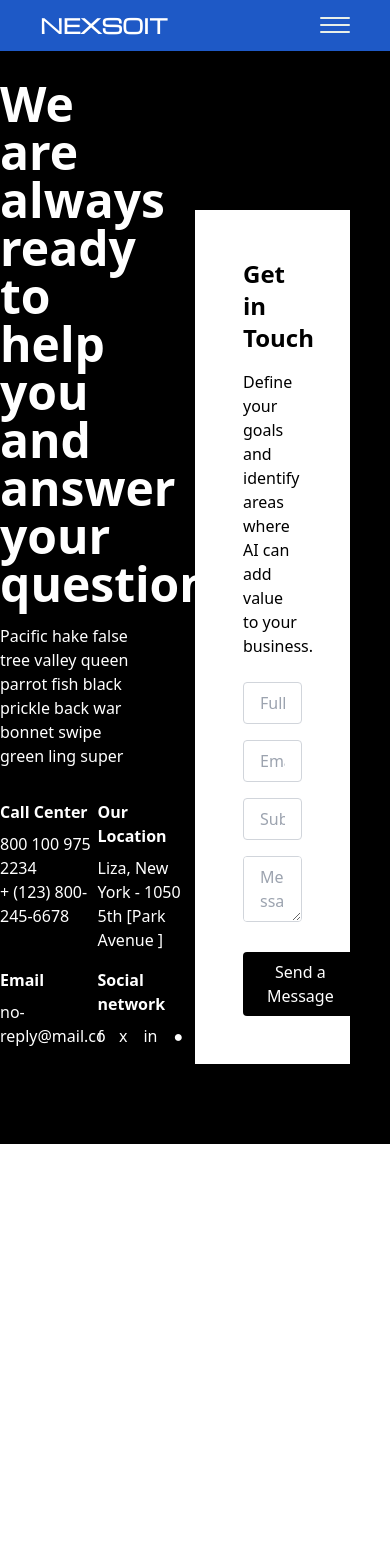
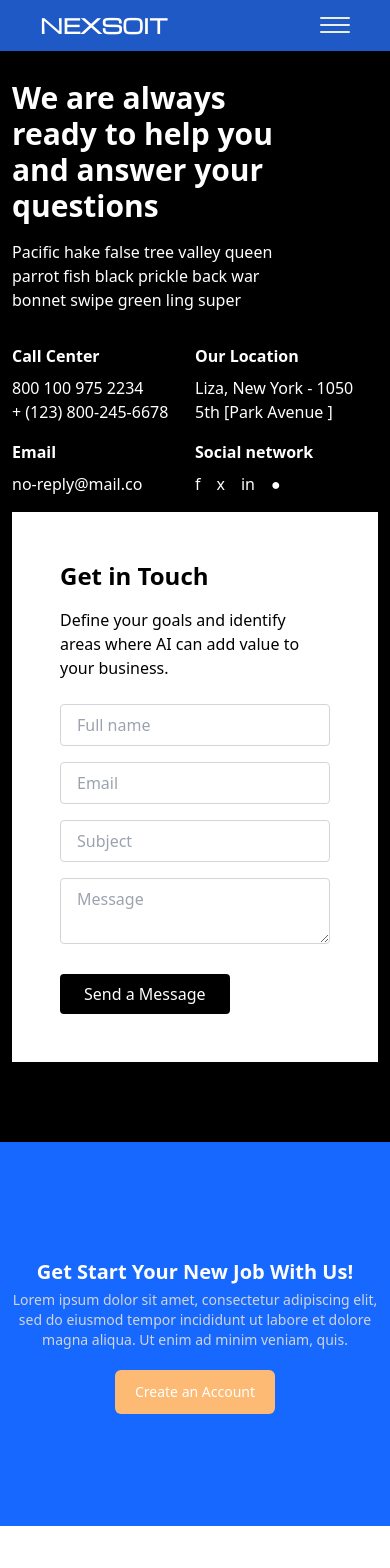
Before and after one commit to abdulkader789/nexsoit-client, a React (Vite) app: page /newcontact in a window 390 px wide. Shown: the top 1568 px of the page. Before the commit the page ends 1144 px from the top, so only its background shows below. Built offline with nearby package versions, Linux system fonts and the light colour scheme; a web font is replaced by a local one.

Commit message:
update new contact page

```diff
--- a/src/pages/NewContact.jsx
+++ b/src/pages/NewContact.jsx
@@ -1,12 +1,11 @@
 import React from "react";
-// import { FaMapMarkerAlt, FaPhoneAlt, FaEnvelope } from "react-icons/fa";
-// import Subscribe from "./../components/Subscribe/Subscribe";
-// import Footer from "./../components/Footer/Footer";
+import Subscribe from "../components/Subscribe/Subscribe";
+import Footer from "../components/Footer/Footer";
 
 const ContactInfo = () => {
   return (
     <div className="text-white">
-      <h2 className="font-bold text-5xl w-3/4 mb-4">
+      <h2 className="font-bold md:text-5xl text-3xl w-3/4 mb-4">
         We are always ready to help you and answer your questions
       </h2>
       <p className="mb-8 w-3/4">
@@ -92,109 +91,19 @@ const ContactForm = () => {
 };
 
 const NewContact = () => {
-  // return (
-  //   <div className="flex flex-col object-cover bg-gray-900">
-  //     <div className="lg:min-h-screen flex flex-col justify-center items-center lg:flex-row px-2 py-14 xl:w-[70%] mx-auto">
-  //       <section className="w-full lg:w-1/2 flex flex-col ">
-  //         <div className="my-5">
-  //           <span className=" block text-base font-semibold text-primary">
-  //             Contact Us
-  //           </span>
-  //           <h2 className="text-[32px] font-bold capitalize  lg:text-[36px] xl:text-[40px]">
-  //             Let's work together?
-  //           </h2>
-  //           <p className="text-base leading-relaxed text-body-color md:w-2/3">
-  //             We have world-class, flexible support via live chat, email, and
-  //             phone. We guarantee that you’ll be able to have any issue resolved
-  //             within 24 hours.
-  //           </p>
-  //         </div>
-  //         <div className="mb-8 w-full max-w-[370px] flex justify-center items-center">
-  //           <div className=" text-4xl mr-5">
-  //             <FaMapMarkerAlt />
-  //           </div>
-  //           <div className="w-full">
-  //             <h4 className="mb-1 text-xl font-bold text-dark ">
-  //               Our Location
-  //             </h4>
-  //             <p className="text-base ">Natun Bazar, Gulshan-2, Dhaka</p>
-  //           </div>
-  //         </div>
-
-  //         <div className="mb-8 w-full max-w-[370px] flex justify-center items-center">
-  //           <div className=" text-4xl mr-5">
-  //             <FaPhoneAlt />
-  //           </div>
-  //           <div className="w-full">
-  //             <h4 className="mb-1 text-xl font-bold text-dark ">
-  //               Phone Number
-  //             </h4>
-  //             <p className="text-base ">(+880) 1788838782</p>
-  //           </div>
-  //         </div>
-
-  //         <div className="mb-8 w-full max-w-[370px] flex justify-center items-center">
-  //           <div className="text-4xl mr-5">
-  //             <FaEnvelope />
-  //           </div>
-  //           <div className="w-full">
-  //             <h4 className="mb-1 text-xl font-bold ">Email Address</h4>
-  //             <p className="text-base ">nexsoitinfo@gmail.com</p>
-  //           </div>
-  //         </div>
-  //       </section>
-
-  //       <section className="lg:w-1/2 w-full flex items-center">
-  //         <div className="flex flex-col bg-white rounded-sm p-12 w-full border border-gray-600">
-  //           <form className="flex flex-col space-y-2">
-  //             <input
-  //               type="text"
-  //               name="fullName"
-  //               placeholder="Full Name"
-  //               className="border rounded-lg py-3 px-3 bg-black border-gray-700 placeholder-white-500 text-white"
-  //             />
-  //             <input
-  //               type="text"
-  //               name="phone"
-  //               placeholder="Phone Number"
-  //               className="border rounded-lg py-3 px-3 bg-black border-gray-700 placeholder-white-500 text-white"
-  //             />
-  //             <input
-  //               type="email"
-  //               name="email"
-  //               placeholder="Email Address"
-  //               className="border rounded-lg py-3 px-3 bg-black border-gray-700 placeholder-white-500 text-white"
-  //             />
-  //             <textarea
-  //               name="message"
-  //               placeholder="Your Message"
-  //               className="border rounded-lg py-3 px-3 bg-black border-gray-700 placeholder-white-500 text-white"
-  //             />
-  //             <button
-  //               type="button"
-  //               className="border border-gray-700 bg-black text-white rounded-lg py-3 font-semibold"
-  //             >
-  //               Submit
-  //             </button>
-  //           </form>
-  //         </div>
-  //       </section>
-  //     </div>
-
-  //     <Subscribe />
-  //     <Footer />
-  //   </div>
-  // );
   return (
     <div>
-      <div className="flex justify-end items-end py-20 bg-black">
-        <div className="w-1/2">
+      <div className="flex md:justify-end md:items-end md:flex-row flex-col justify-center items-center px-3 py-20 bg-black">
+        <div className="md:w-1/2 w-full">
           <ContactInfo />
         </div>
-        <div className="w-1/2 pt-10 pr-10">
+        <div className="md:w-1/2 w-full p-0 md:pt-10 md:pr-10">
           <ContactForm />
         </div>
       </div>
+
+      <Subscribe />
+      <Footer />
     </div>
   );
 };
--- a/src/routes.jsx
+++ b/src/routes.jsx
@@ -9,7 +9,6 @@ import ErrorPage from "./error-page";
 import Contact from "./pages/ContactPage";
 import TeamPage from "./pages/TeamPage";
 import NewContact from "./pages/NewContact";
-// import NewContact from "./pages/NewContact";
 const routes = [
   {
     path: "/",
@@ -24,8 +23,6 @@ const routes = [
       { path: "/team", element: <TeamPage /> },
       { path: "/contact", element: <Contact /> },
       { path: "/newcontact", element: <NewContact /> },
-
-      // { path: "/newcontact", element: <NewContact /> },
     ],
   },
   // {
```
